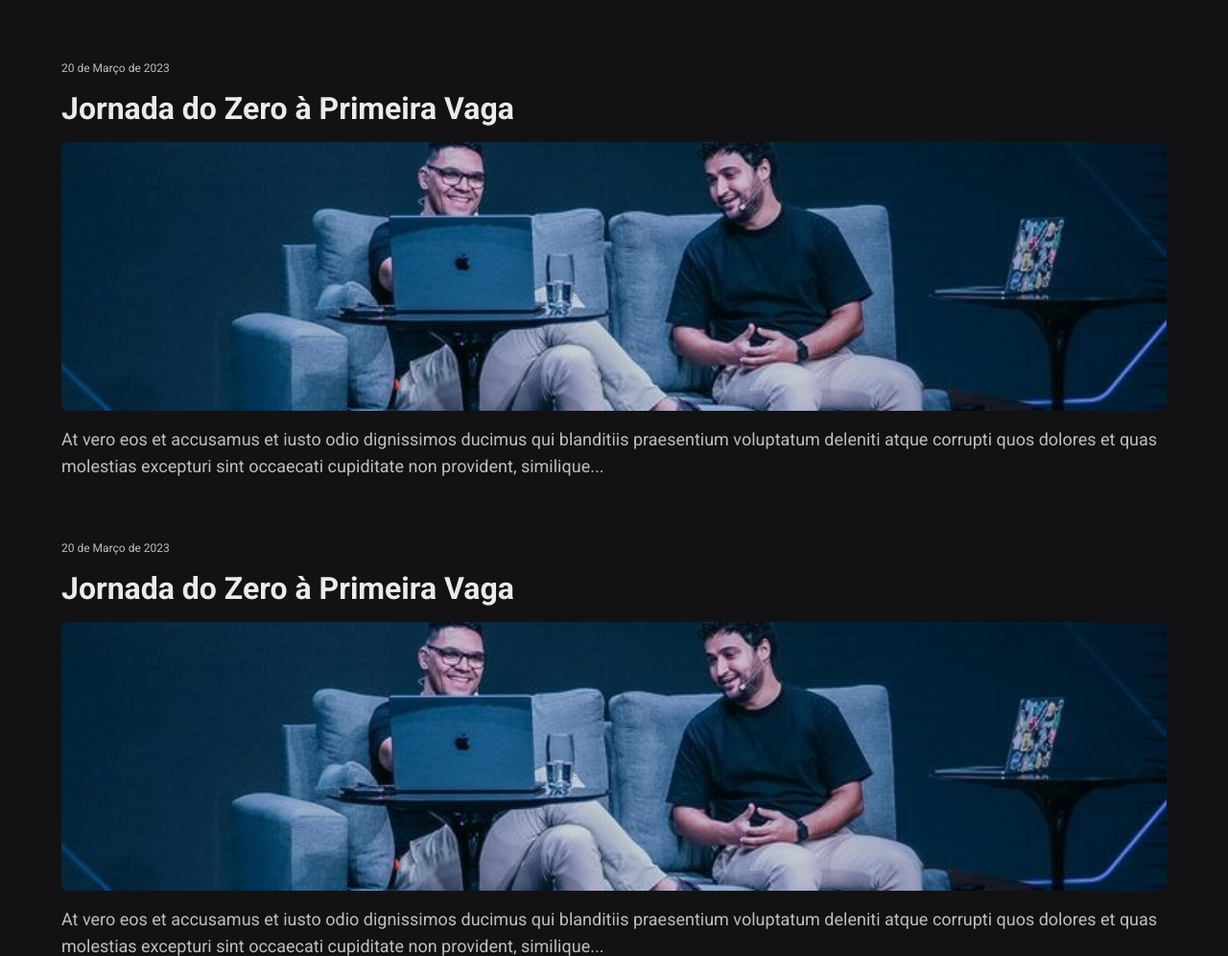
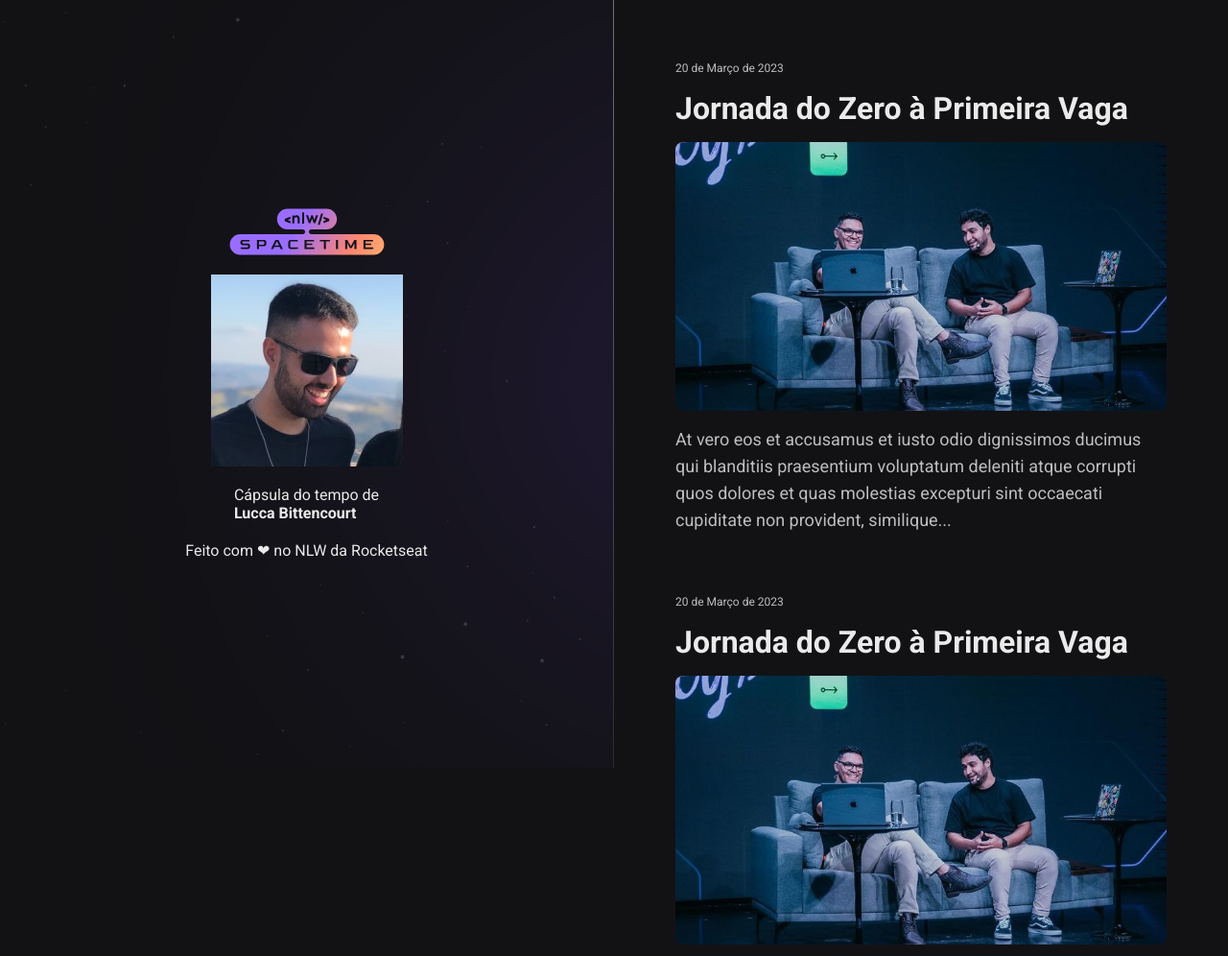
Before and after one commit to luccabittencourt/NLW-Spacetime, a plain HTML site: page index.html in a window 1280 px wide. Shown: the top 996 px of the page at 96% size. Drawn offline with Linux system fonts and the light colour scheme.

Commit message:
feat: logo and background

```diff
--- a/index.html
+++ b/index.html
@@ -23,6 +23,18 @@
 
     <title>NLW Spacetime</title>
   </head>
+
+  <aside>
+    <img src="assets/logo.svg" alt="logo NLW Spacetime" />
+    <img src="assets/lucca.jpg" alt="foto do Lucca" />
+
+    <p>
+      Cápsula do tempo de <br />
+      <strong>Lucca Bittencourt</strong>
+    </p>
+
+    <span>Feito com ❤ no NLW da Rocketseat</span>
+  </aside>
 
   <body>
     <nav>
--- a/style.css
+++ b/style.css
@@ -8,10 +8,16 @@ body {
   background-color: #121215;
   color: #eaeaea;
   font-family: "Roboto", sans-serif;
+
+  display: grid;
+  grid-template-areas: "profile timeline";
+  grid-template-columns: 1fr 1fr;
+  grid-template-rows: 100vh;
 }
 
 nav {
   padding: 64px;
+  grid-area: timeline;
 }
 
 .memory {
@@ -45,3 +51,21 @@ nav {
   color: #bebebf;
   line-height: 28px;
 }
+
+aside {
+  grid-area: profile;
+
+  display: flex;
+  flex-direction: column;
+  align-items: center;
+  justify-content: center;
+  gap: 20px;
+
+  border-right: 1px solid;
+  border-image: linear-gradient(#727275, #2c2c31) 1;
+
+  background-image: url(assets/background.svg);
+  background-position: top right;
+  background-repeat: no-repeat;
+  background-size: auto 100;
+}
```
Also changed, not shown: assets/background.svg (added), assets/logo.svg (added), assets/lucca.jpg (added).
